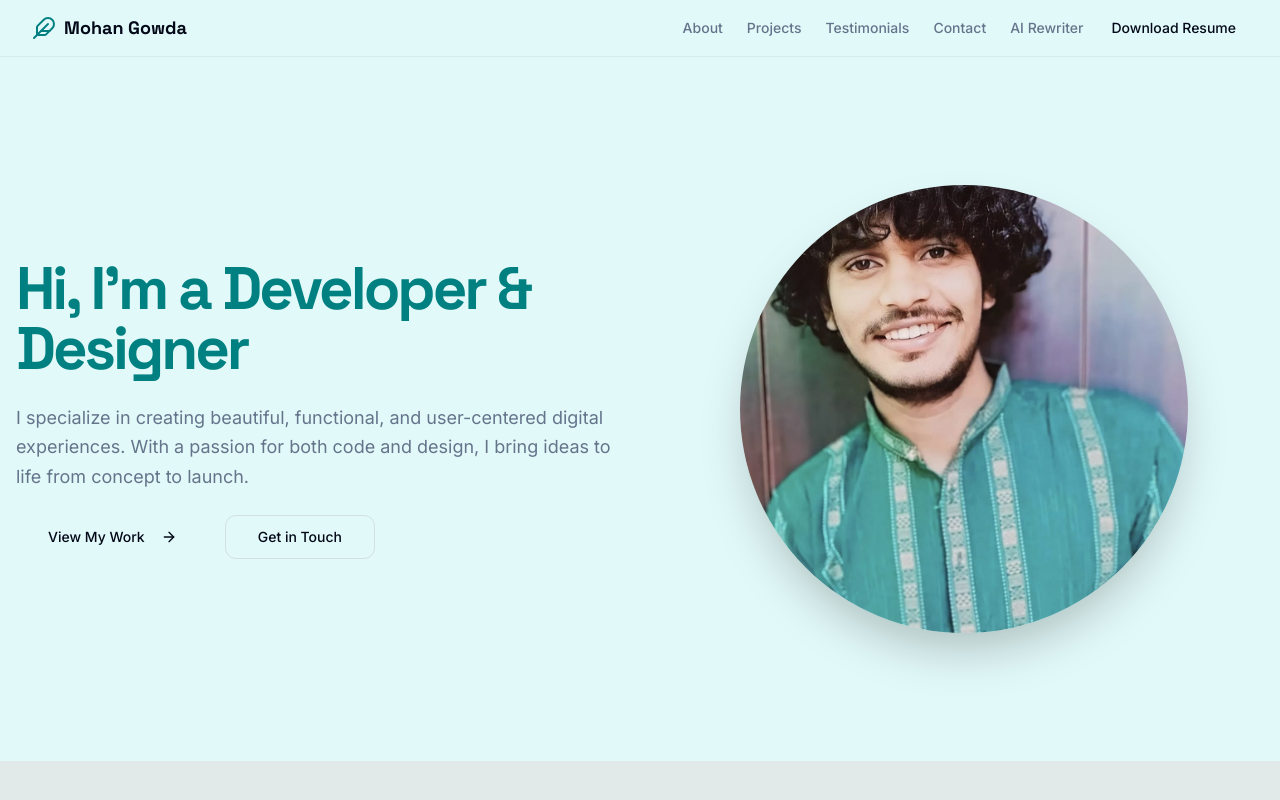
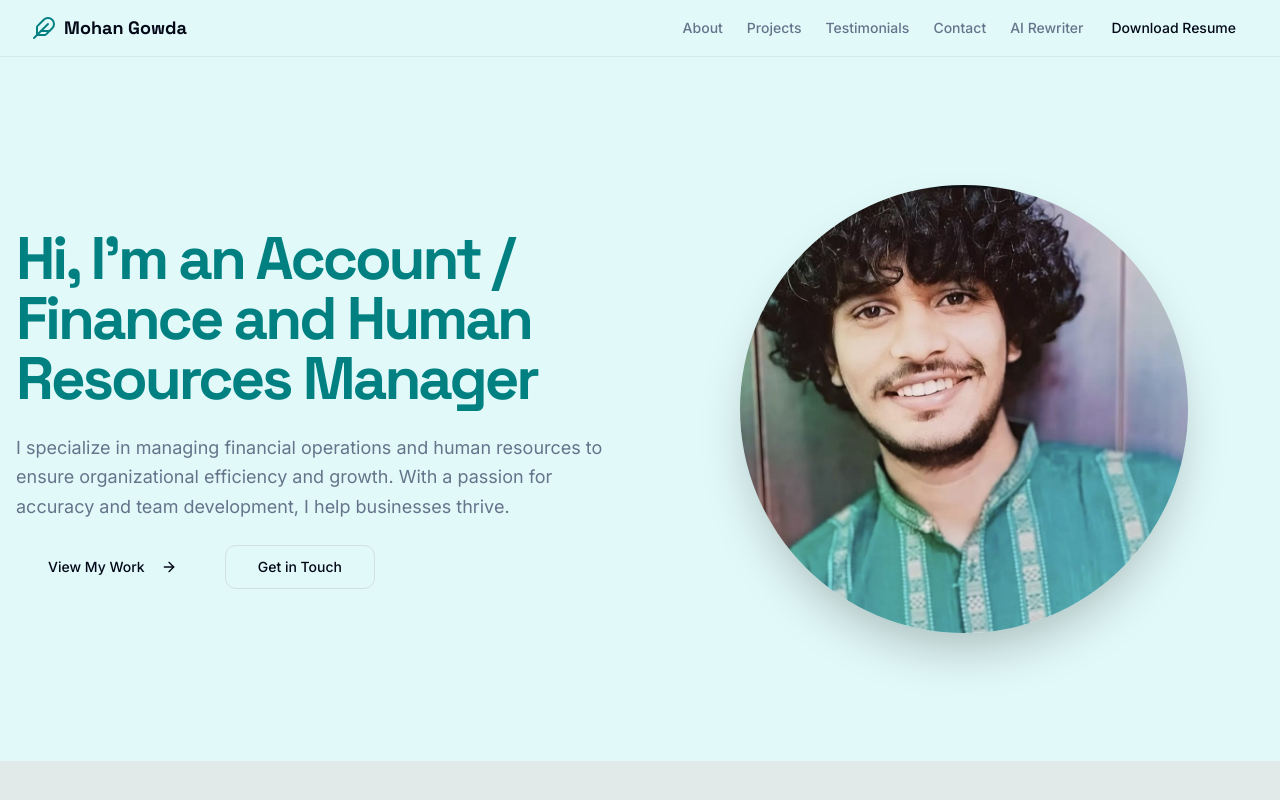
Before and after one commit to sudharshan41/Mohan-Kumar, a Next.js app: page / in a window 1280 px wide. Shown: the top 800 px of the page. Built offline with nearby package versions, Linux system fonts and the light colour scheme.

Commit message:
Make the following changes:
,

Find this element:

  <h1 class="text-4x

```diff
--- a/src/components/hero-section.tsx
+++ b/src/components/hero-section.tsx
@@ -10,10 +10,10 @@ export default function HeroSection() {
         <div className="grid md:grid-cols-2 gap-12 items-center">
           <div className="space-y-6">
             <h1 className="text-4xl md:text-5xl lg:text-6xl font-bold font-headline text-primary tracking-tighter">
-              Hi, I&apos;m a Developer & Designer
+              Hi, I&apos;m an Account / Finance and Human Resources Manager
             </h1>
             <p className="text-lg text-muted-foreground leading-relaxed">
-              I specialize in creating beautiful, functional, and user-centered digital experiences. With a passion for both code and design, I bring ideas to life from concept to launch.
+              I specialize in managing financial operations and human resources to ensure organizational efficiency and growth. With a passion for accuracy and team development, I help businesses thrive.
             </p>
             <div className="flex flex-col sm:flex-row gap-4">
               <Button asChild size="lg" variant="accent">
```
Also changed, not shown: public/pic.jpg.
